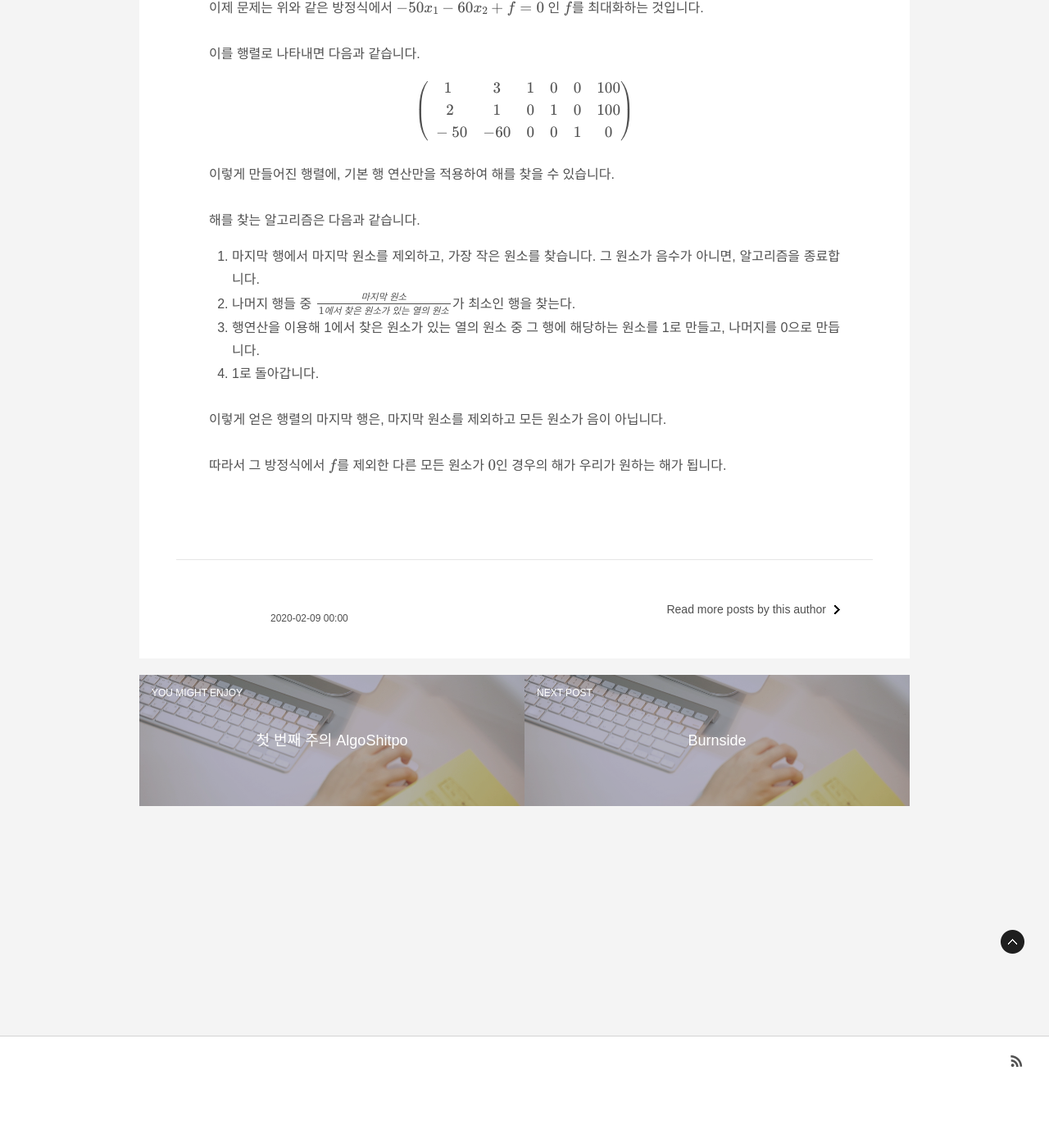
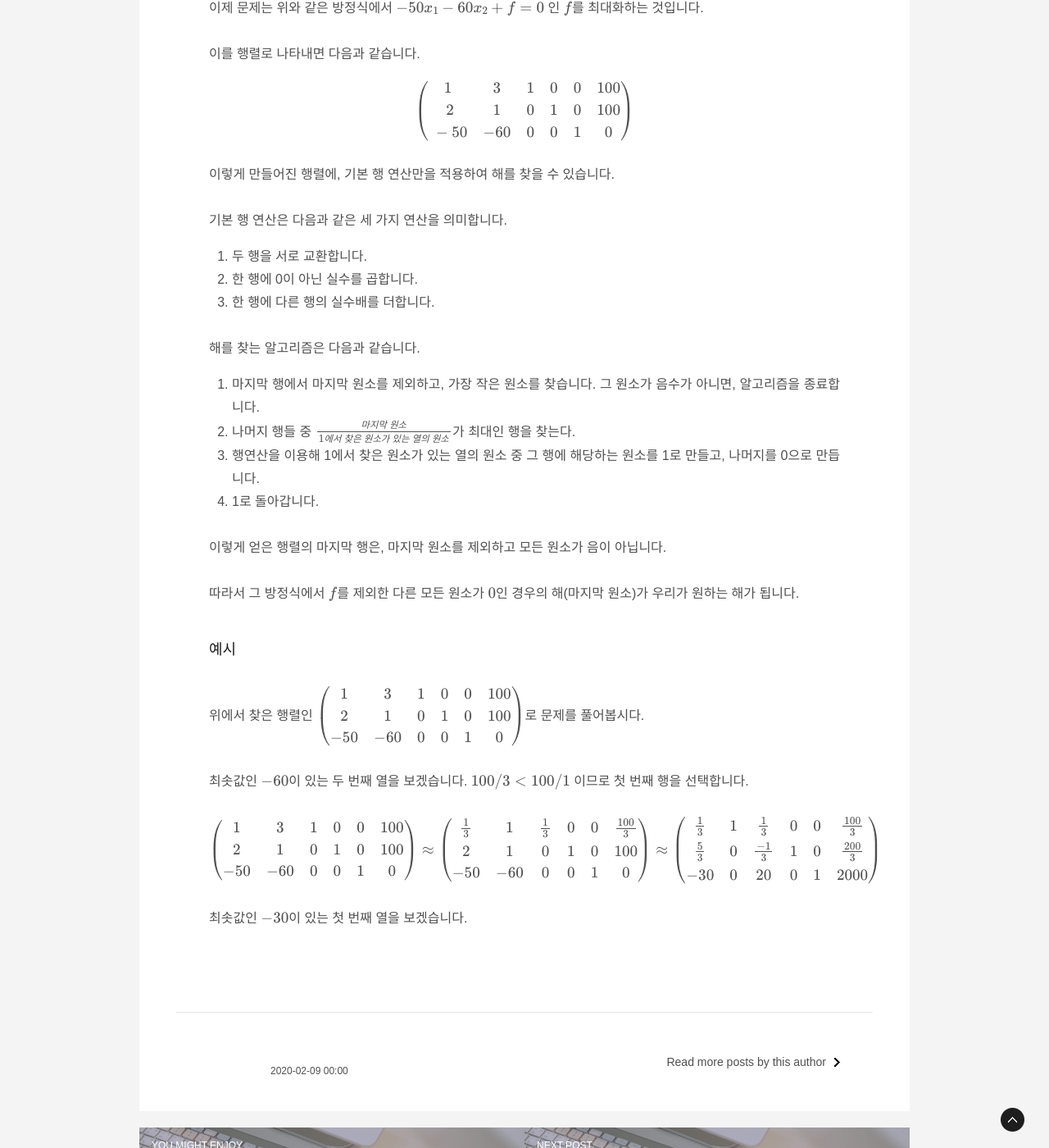
Before and after one commit to algoshitpo/algoshitpo.github.io, a Jekyll site: the page built from _posts/2020-02-09-Simplex.md, in a window 1280 px wide and 1400 px high, scrolled down 1787 px. Shown: the whole window at 82% size. Built offline with Jekyll 4.4.1, drawn with Linux system fonts in a browser that asks for light colours; some web fonts are replaced; formulas are drawn with MathJax 3; before the commit the page ends 3070 px from its top, so only the background shows below that.

Commit message:
Update 2020-02-09-Simplex.md

```diff
--- a/_posts/2020-02-09-Simplex.md
+++ b/_posts/2020-02-09-Simplex.md
@@ -51,13 +51,33 @@ $$\begin{pmatrix} 1&3&1&0&0&100 \\\ 2&1&0&1&0&100 \\\ -50&-60&0&0&1&0 \end{pmatr
 
 이렇게 만들어진 행렬에, 기본 행 연산만을 적용하여 해를 찾을 수 있습니다.
 
+기본 행 연산은 다음과 같은 세 가지 연산을 의미합니다.
+
+1. 두 행을 서로 교환합니다.
+2. 한 행에 0이 아닌 실수를 곱합니다.
+3. 한 행에 다른 행의 실수배를 더합니다.
+
 해를 찾는 알고리즘은 다음과 같습니다.
 
 1. 마지막 행에서 마지막 원소를 제외하고, 가장 작은 원소를 찾습니다. 그 원소가 음수가 아니면, 알고리즘을 종료합니다.
-2. 나머지 행들 중 $마지막\space원소 \over 1에서\space찾은\space원소가\space있는\space열의\space원소$가 최소인 행을 찾는다.
+2. 나머지 행들 중 $마지막\space원소 \over 1에서\space찾은\space원소가\space있는\space열의\space원소$가 최대인 행을 찾는다.
 3. 행연산을 이용해 1에서 찾은 원소가 있는 열의 원소 중 그 행에 해당하는 원소를 1로 만들고, 나머지를 0으로 만듭니다.
 4. 1로 돌아갑니다.
 
 이렇게 얻은 행렬의 마지막 행은, 마지막 원소를 제외하고 모든 원소가 음이 아닙니다.
 
-따라서 그 방정식에서 $f$를 제외한 다른 모든 원소가 $0$인 경우의 해가 우리가 원하는 해가 됩니다.
+따라서 그 방정식에서 $f$를 제외한 다른 모든 원소가 $0$인 경우의 해(마지막 원소)가 우리가 원하는 해가 됩니다.
+
+### 예시
+
+위에서 찾은 행렬인 $\begin{pmatrix} 1&3&1&0&0&100 \\\ 2&1&0&1&0&100 \\\ -50&-60&0&0&1&0 \end{pmatrix}$로 문제를 풀어봅시다.
+
+최솟값인 $-60$이 있는 두 번째 열을 보겠습니다. $100/3 < 100/1$ 이므로 첫 번째 행을 선택합니다.
+
+$
+\begin{pmatrix} 1&3&1&0&0&100 \\\ 2&1&0&1&0&100 \\\ -50&-60&0&0&1&0 \end{pmatrix} \approx
+\begin{pmatrix} 1\over3&1&1\over3&0&0&100\over3 \\\ 2&1&0&1&0&100 \\\ -50&-60&0&0&1&0 \end{pmatrix} \approx
+\begin{pmatrix} 1\over3&1&1\over3&0&0&100\over3 \\\ 5\over3&0&-1\over3&1&0&200\over3 \\\ -30&0&20&0&1&2000 \end{pmatrix}
+$
+
+최솟값인 $-30$이 있는 첫 번째 열을 보겠습니다.
```
